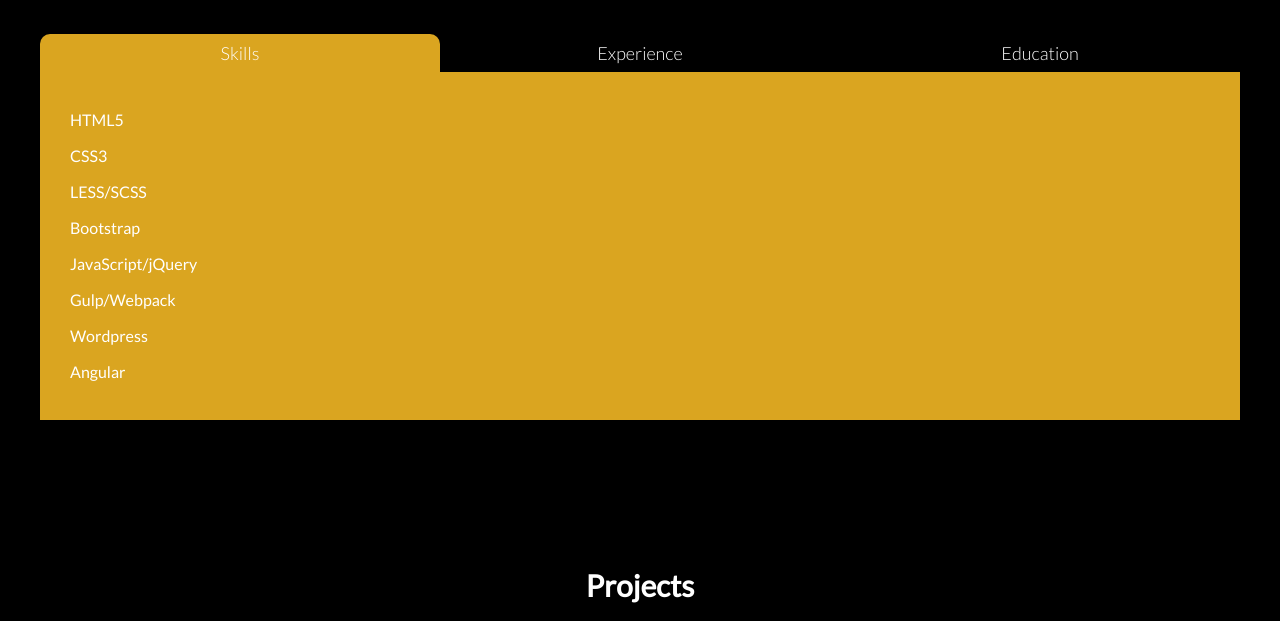
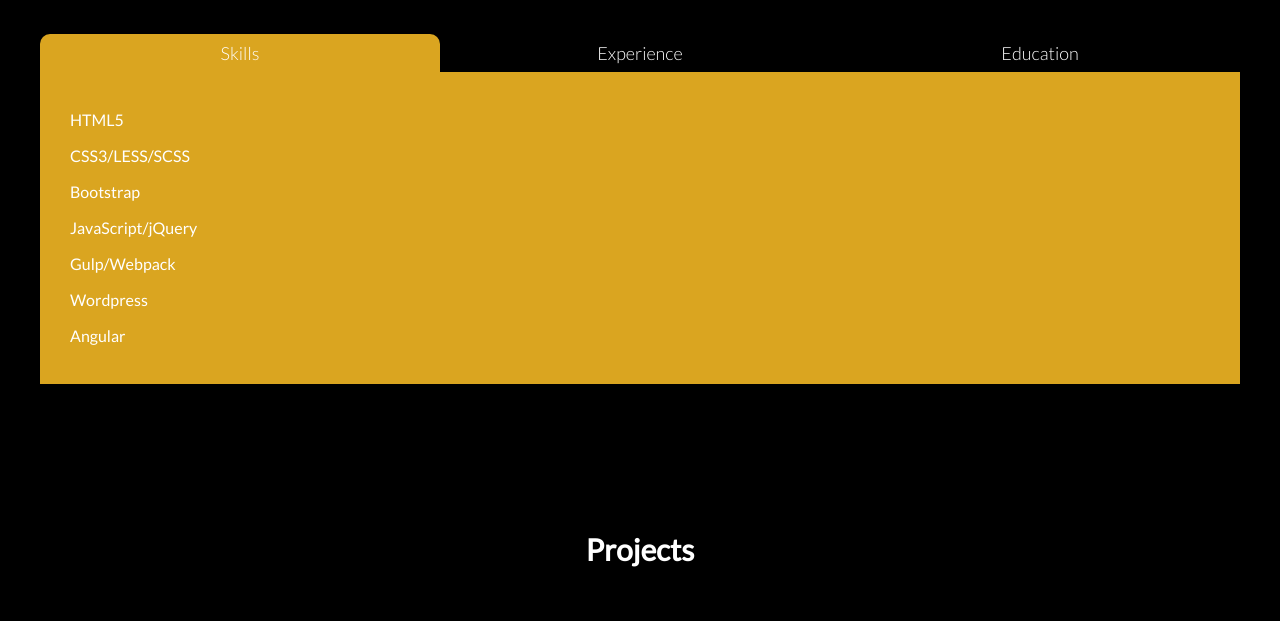
Before and after one commit to YevhenShuplat/yevhenshuplat.github.io, a website: page index.html in a window 1280 px wide. Shown: the part 1400-2021 px from the top of the page. Drawn offline with Linux system fonts and the light colour scheme.

Commit message:
Update index.html

```diff
--- a/index.html
+++ b/index.html
@@ -107,8 +107,7 @@
                 <div class="tabs-panel active" data-index="0">
                   <ul>
                     <li>HTML5</li>
-                    <li>CSS3</li>
-                    <li>LESS/SCSS</li>
+                    <li>CSS3/LESS/SCSS</li>
                     <li>Bootstrap</li>
                     <li>JavaScript/jQuery</li>
                     <li>Gulp/Webpack</li>
```
